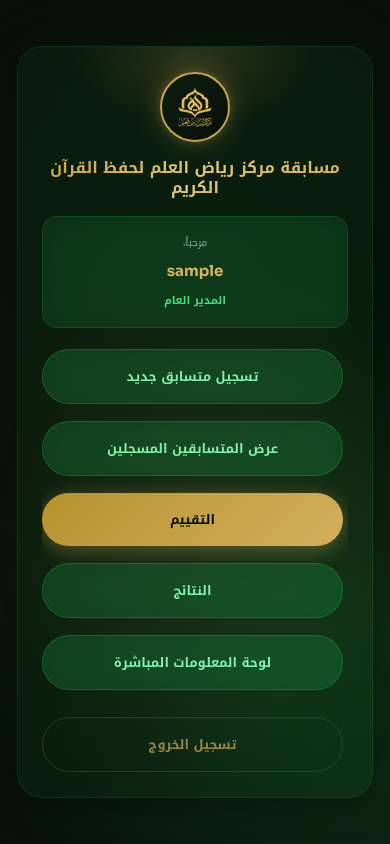
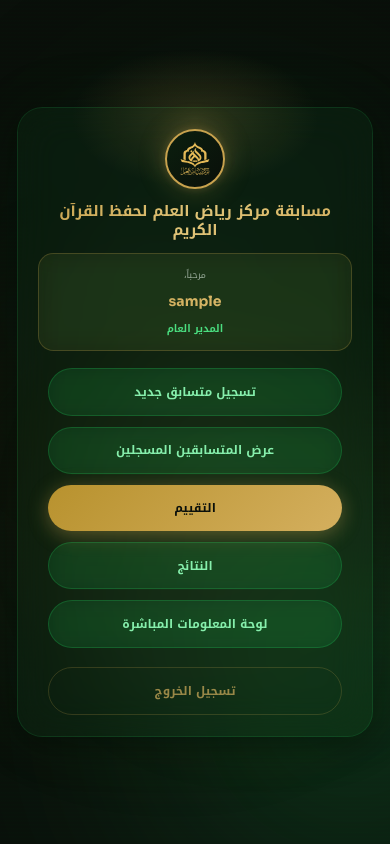
Before and after one commit to hamzaconcepts-eng/qce1447, a Next.js app: page /dashboard in a window 390 px wide. Built offline with nearby package versions, Linux system fonts and the light colour scheme; sample sign-in values are in the browser's storage.

Commit message:
Make live stats page fully responsive for all devices

```diff
--- a/src/app/dashboard/page.tsx
+++ b/src/app/dashboard/page.tsx
@@ -219,13 +219,14 @@ export default function DashboardPage() {
           backdropFilter: 'blur(20px)',
           WebkitBackdropFilter: 'blur(20px)',
           border: '1px solid rgba(34, 197, 94, 0.15)',
-          padding: 'clamp(24px, 3vh, 40px) clamp(24px, 3vw, 32px)',
+          padding: 'clamp(20px, 2.5vh, 32px) clamp(20px, 2.5vw, 28px)',
           borderRadius: 'clamp(20px, 3vh, 32px)',
           boxShadow: '0 8px 32px rgba(0, 0, 0, 0.4), 0 0 80px rgba(34, 197, 94, 0.05)',
           width: '100%',
-          maxWidth: 'clamp(380px, 90vw, 700px)',
-          maxHeight: '95vh',
-          overflow: 'hidden',
+          maxWidth: 'clamp(380px, 90vw, 650px)',
+          height: 'auto',
+          maxHeight: '92vh',
+          overflow: 'visible',
           display: 'flex',
           flexDirection: 'column',
           position: 'relative'
@@ -247,9 +248,9 @@ export default function DashboardPage() {
 
           {/* Logo with Gold Border */}
           <div style={{
-            width: 'clamp(70px, 12vw, 92px)',
-            height: 'clamp(70px, 12vw, 92px)',
-            margin: '0 auto clamp(12px, 1.8vh, 18px)',
+            width: 'clamp(60px, 10vw, 75px)',
+            height: 'clamp(60px, 10vw, 75px)',
+            margin: '0 auto clamp(10px, 1.5vh, 14px)',
             display: 'flex',
             alignItems: 'center',
             justifyContent: 'center',
@@ -264,8 +265,8 @@ export default function DashboardPage() {
             <Image
               src="/images/logo.svg"
               alt="شعار مركز رياض العلم"
-              width={92}
-              height={92}
+              width={75}
+              height={75}
               style={{
                 width: '70%',
                 height: '70%',
@@ -278,8 +279,8 @@ export default function DashboardPage() {
 
           {/* Title with Gold Gradient */}
           <h1 style={{
-            marginBottom: 'clamp(15px, 2vh, 20px)',
-            fontSize: 'clamp(16px, 2.4vw, 24px)',
+            marginBottom: 'clamp(12px, 1.5vh, 16px)',
+            fontSize: 'clamp(15px, 2.2vw, 20px)',
             fontWeight: '700',
             lineHeight: '1.3',
             textAlign: 'center',
@@ -294,14 +295,14 @@ export default function DashboardPage() {
             مسابقة مركز رياض العلم لحفظ القرآن الكريم
           </h1>
 
-          {/* User Info Card - Inner Glass */}
+          {/* User Info Card - Gold Border for Distinction */}
           <div style={{
-            background: 'rgba(34, 197, 94, 0.1)',
+            background: 'rgba(200, 162, 78, 0.08)',
             backdropFilter: 'blur(12px)',
-            border: '1px solid rgba(34, 197, 94, 0.18)',
-            padding: 'clamp(12px, 2vh, 16px)',
+            border: '1px solid rgba(200, 162, 78, 0.25)',
+            padding: 'clamp(10px, 1.5vh, 12px)',
             borderRadius: 'clamp(12px, 1.8vh, 18px)',
-            marginBottom: 'clamp(18px, 2.5vh, 24px)',
+            marginBottom: 'clamp(14px, 2vh, 18px)',
             flexShrink: 0,
             position: 'relative',
             zIndex: 1,
@@ -309,15 +310,15 @@ export default function DashboardPage() {
           }}>
             <p style={{
               color: 'rgba(240, 253, 244, 0.6)',
-              fontSize: 'clamp(10px, 1.2vw, 12px)',
-              marginBottom: 'clamp(4px, 0.6vh, 6px)',
+              fontSize: 'clamp(9px, 1.1vw, 11px)',
+              marginBottom: 'clamp(3px, 0.5vh, 4px)',
               textAlign: 'center',
               fontWeight: '400'
             }}>
               مرحباً،
             </p>
             <p style={{
-              fontSize: 'clamp(15px, 1.8vw, 18px)',
+              fontSize: 'clamp(14px, 1.6vw, 16px)',
               fontWeight: '700',
               textAlign: 'center',
               background: 'linear-gradient(135deg, #C8A24E, #E0C478)',
@@ -329,24 +330,21 @@ export default function DashboardPage() {
             </p>
             <p style={{
               color: '#4ADE80',
-              fontSize: 'clamp(11px, 1.3vw, 13px)',
+              fontSize: 'clamp(10px, 1.2vw, 12px)',
               fontWeight: '600',
-              marginTop: 'clamp(4px, 0.6vh, 6px)',
+              marginTop: 'clamp(3px, 0.5vh, 4px)',
               textAlign: 'center'
             }}>
               {getRoleInArabic(user.role)}
             </p>
           </div>
 
-          {/* Main Buttons - Scrollable */}
+          {/* Main Buttons - No Scrolling Needed */}
           <div style={{
-            flex: 1,
-            overflowY: 'auto',
-            overflowX: 'hidden',
             display: 'flex',
             flexDirection: 'column',
-            gap: 'clamp(16px, 2vh, 20px)',
-            paddingRight: '5px',
+            gap: 'clamp(10px, 1.3vh, 12px)',
+            padding: '0 10px',
             position: 'relative',
             zIndex: 1
           }}>
@@ -357,33 +355,37 @@ export default function DashboardPage() {
               disabled={!canRegister}
               style={{
                 width: '100%',
-                padding: 'clamp(12px, 1.8vh, 14px) clamp(24px, 4vw, 32px)',
+                padding: 'clamp(10px, 1.4vh, 12px) clamp(20px, 3.5vw, 28px)',
                 background: canRegister
-                  ? 'rgba(34, 197, 94, 0.15)'
-                  : 'rgba(200, 162, 78, 0.08)',
+                  ? 'rgba(34, 197, 94, 0.12)'
+                  : 'rgba(200, 162, 78, 0.06)',
                 backdropFilter: 'blur(10px)',
                 color: canRegister ? '#86EFAC' : 'rgba(240, 253, 244, 0.3)',
-                border: canRegister ? '1px solid rgba(34, 197, 94, 0.3)' : '1px solid rgba(200, 162, 78, 0.15)',
+                border: canRegister ? '1px solid rgba(34, 197, 94, 0.25)' : '1px solid rgba(200, 162, 78, 0.12)',
                 borderRadius: '999px',
-                fontSize: 'clamp(13px, 1.5vw, 15px)',
+                fontSize: 'clamp(12px, 1.4vw, 14px)',
                 fontWeight: '700',
                 fontFamily: 'Noto Kufi Arabic, Sora, sans-serif',
                 cursor: canRegister ? 'pointer' : 'not-allowed',
-                transition: 'all 0.25s',
+                transition: 'all 0.3s ease',
                 opacity: canRegister ? 1 : 0.5,
                 flexShrink: 0
               }}
               onMouseEnter={(e) => {
                 if (canRegister) {
                   e.currentTarget.style.transform = 'translateY(-2px)'
-                  e.currentTarget.style.background = 'rgba(34, 197, 94, 0.2)'
-                  e.currentTarget.style.borderColor = 'rgba(34, 197, 94, 0.4)'
+                  e.currentTarget.style.background = 'linear-gradient(135deg, #B8922E, #D4AF5E)'
+                  e.currentTarget.style.color = '#0A0F0A'
+                  e.currentTarget.style.border = 'none'
+                  e.currentTarget.style.boxShadow = '0 6px 24px rgba(200,162,78,0.5)'
                 }
               }}
               onMouseLeave={(e) => {
                 e.currentTarget.style.transform = 'translateY(0)'
-                e.currentTarget.style.background = canRegister ? 'rgba(34, 197, 94, 0.15)' : 'rgba(200, 162, 78, 0.08)'
-                e.currentTarget.style.borderColor = canRegister ? 'rgba(34, 197, 94, 0.3)' : 'rgba(200, 162, 78, 0.15)'
+                e.currentTarget.style.background = 'rgba(34, 197, 94, 0.12)'
+                e.currentTarget.style.color = '#86EFAC'
+                e.currentTarget.style.border = '1px solid rgba(34, 197, 94, 0.25)'
+                e.currentTarget.style.boxShadow = 'none'
               }}
             >
               تسجيل متسابق جديد
@@ -395,56 +397,60 @@ export default function DashboardPage() {
               disabled={!canView}
               style={{
                 width: '100%',
-                padding: 'clamp(12px, 1.8vh, 14px) clamp(24px, 4vw, 32px)',
+                padding: 'clamp(10px, 1.4vh, 12px) clamp(20px, 3.5vw, 28px)',
                 background: canView
-                  ? 'rgba(34, 197, 94, 0.15)'
-                  : 'rgba(200, 162, 78, 0.08)',
+                  ? 'rgba(34, 197, 94, 0.12)'
+                  : 'rgba(200, 162, 78, 0.06)',
                 backdropFilter: 'blur(10px)',
                 color: canView ? '#86EFAC' : 'rgba(240, 253, 244, 0.3)',
-                border: canView ? '1px solid rgba(34, 197, 94, 0.3)' : '1px solid rgba(200, 162, 78, 0.15)',
+                border: canView ? '1px solid rgba(34, 197, 94, 0.25)' : '1px solid rgba(200, 162, 78, 0.12)',
                 borderRadius: '999px',
-                fontSize: 'clamp(13px, 1.5vw, 15px)',
+                fontSize: 'clamp(12px, 1.4vw, 14px)',
                 fontWeight: '700',
                 fontFamily: 'Noto Kufi Arabic, Sora, sans-serif',
                 cursor: canView ? 'pointer' : 'not-allowed',
-                transition: 'all 0.25s',
+                transition: 'all 0.3s ease',
                 opacity: canView ? 1 : 0.5,
                 flexShrink: 0
               }}
               onMouseEnter={(e) => {
                 if (canView) {
                   e.currentTarget.style.transform = 'translateY(-2px)'
-                  e.currentTarget.style.background = 'rgba(34, 197, 94, 0.2)'
-                  e.currentTarget.style.borderColor = 'rgba(34, 197, 94, 0.4)'
+                  e.currentTarget.style.background = 'linear-gradient(135deg, #B8922E, #D4AF5E)'
+                  e.currentTarget.style.color = '#0A0F0A'
+                  e.currentTarget.style.border = 'none'
+                  e.currentTarget.style.boxShadow = '0 6px 24px rgba(200,162,78,0.5)'
                 }
               }}
               onMouseLeave={(e) => {
                 e.currentTarget.style.transform = 'translateY(0)'
-                e.currentTarget.style.background = canView ? 'rgba(34, 197, 94, 0.15)' : 'rgba(200, 162, 78, 0.08)'
-                e.currentTarget.style.borderColor = canView ? 'rgba(34, 197, 94, 0.3)' : 'rgba(200, 162, 78, 0.15)'
+                e.currentTarget.style.background = 'rgba(34, 197, 94, 0.12)'
+                e.currentTarget.style.color = '#86EFAC'
+                e.currentTarget.style.border = '1px solid rgba(34, 197, 94, 0.25)'
+                e.currentTarget.style.boxShadow = 'none'
               }}
             >
               عرض المتسابقين المسجلين
             </button>
 
-            {/* Evaluate - Admin & Evaluator - GOLD BUTTON */}
+            {/* Evaluate - Admin & Evaluator - ALWAYS GOLD */}
             <button
               onClick={() => canEvaluate && router.push('/dashboard/evaluate')}
               disabled={!canEvaluate}
               style={{
                 width: '100%',
-                padding: 'clamp(12px, 1.8vh, 14px) clamp(24px, 4vw, 32px)',
+                padding: 'clamp(10px, 1.4vh, 12px) clamp(20px, 3.5vw, 28px)',
                 background: canEvaluate
                   ? 'linear-gradient(135deg, #B8922E, #D4AF5E)'
-                  : 'rgba(200, 162, 78, 0.08)',
+                  : 'rgba(200, 162, 78, 0.06)',
                 color: canEvaluate ? '#0A0F0A' : 'rgba(240, 253, 244, 0.3)',
-                border: canEvaluate ? 'none' : '1px solid rgba(200, 162, 78, 0.15)',
+                border: canEvaluate ? 'none' : '1px solid rgba(200, 162, 78, 0.12)',
                 borderRadius: '999px',
-                fontSize: 'clamp(13px, 1.5vw, 15px)',
+                fontSize: 'clamp(12px, 1.4vw, 14px)',
                 fontWeight: '700',
                 fontFamily: 'Noto Kufi Arabic, Sora, sans-serif',
                 cursor: canEvaluate ? 'pointer' : 'not-allowed',
-                transition: 'all 0.25s',
+                transition: 'all 0.3s ease',
                 opacity: canEvaluate ? 1 : 0.5,
                 boxShadow: canEvaluate ? '0 4px 20px rgba(200,162,78,0.4)' : 'none',
                 flexShrink: 0
@@ -468,28 +474,32 @@ export default function DashboardPage() {
               onClick={() => router.push('/dashboard/results')}
               style={{
                 width: '100%',
-                padding: 'clamp(12px, 1.8vh, 14px) clamp(24px, 4vw, 32px)',
-                background: 'rgba(34, 197, 94, 0.15)',
+                padding: 'clamp(10px, 1.4vh, 12px) clamp(20px, 3.5vw, 28px)',
+                background: 'rgba(34, 197, 94, 0.12)',
                 backdropFilter: 'blur(10px)',
                 color: '#86EFAC',
-                border: '1px solid rgba(34, 197, 94, 0.3)',
+                border: '1px solid rgba(34, 197, 94, 0.25)',
                 borderRadius: '999px',
-                fontSize: 'clamp(13px, 1.5vw, 15px)',
+                fontSize: 'clamp(12px, 1.4vw, 14px)',
                 fontWeight: '700',
                 fontFamily: 'Noto Kufi Arabic, Sora, sans-serif',
                 cursor: 'pointer',
-                transition: 'all 0.25s',
+                transition: 'all 0.3s ease',
                 flexShrink: 0
               }}
               onMouseEnter={(e) => {
                 e.currentTarget.style.transform = 'translateY(-2px)'
-                e.currentTarget.style.background = 'rgba(34, 197, 94, 0.2)'
-                e.currentTarget.style.borderColor = 'rgba(34, 197, 94, 0.4)'
+                e.currentTarget.style.background = 'linear-gradient(135deg, #B8922E, #D4AF5E)'
+                e.currentTarget.style.color = '#0A0F0A'
+                e.currentTarget.style.border = 'none'
+                e.currentTarget.style.boxShadow = '0 6px 24px rgba(200,162,78,0.5)'
               }}
               onMouseLeave={(e) => {
                 e.currentTarget.style.transform = 'translateY(0)'
-                e.currentTarget.style.background = 'rgba(34, 197, 94, 0.15)'
-                e.currentTarget.style.borderColor = 'rgba(34, 197, 94, 0.3)'
+                e.currentTarget.style.background = 'rgba(34, 197, 94, 0.12)'
+                e.currentTarget.style.color = '#86EFAC'
+                e.currentTarget.style.border = '1px solid rgba(34, 197, 94, 0.25)'
+                e.currentTarget.style.boxShadow = 'none'
               }}
             >
               النتائج
@@ -500,28 +510,32 @@ export default function DashboardPage() {
               onClick={() => router.push('/dashboard/live')}
               style={{
                 width: '100%',
-                padding: 'clamp(12px, 1.8vh, 14px) clamp(24px, 4vw, 32px)',
-                background: 'rgba(34, 197, 94, 0.15)',
+                padding: 'clamp(10px, 1.4vh, 12px) clamp(20px, 3.5vw, 28px)',
+                background: 'rgba(34, 197, 94, 0.12)',
                 backdropFilter: 'blur(10px)',
                 color: '#86EFAC',
-                border: '1px solid rgba(34, 197, 94, 0.3)',
+                border: '1px solid rgba(34, 197, 94, 0.25)',
                 borderRadius: '999px',
-                fontSize: 'clamp(13px, 1.5vw, 15px)',
+                fontSize: 'clamp(12px, 1.4vw, 14px)',
                 fontWeight: '700',
                 fontFamily: 'Noto Kufi Arabic, Sora, sans-serif',
                 cursor: 'pointer',
-                transition: 'all 0.25s',
+                transition: 'all 0.3s ease',
                 flexShrink: 0
               }}
               onMouseEnter={(e) => {
                 e.currentTarget.style.transform = 'translateY(-2px)'
-                e.currentTarget.style.background = 'rgba(34, 197, 94, 0.2)'
-                e.currentTarget.style.borderColor = 'rgba(34, 197, 94, 0.4)'
+                e.currentTarget.style.background = 'linear-gradient(135deg, #B8922E, #D4AF5E)'
+                e.currentTarget.style.color = '#0A0F0A'
+                e.currentTarget.style.border = 'none'
+                e.currentTarget.style.boxShadow = '0 6px 24px rgba(200,162,78,0.5)'
               }}
               onMouseLeave={(e) => {
                 e.currentTarget.style.transform = 'translateY(0)'
-                e.currentTarget.style.background = 'rgba(34, 197, 94, 0.15)'
-                e.currentTarget.style.borderColor = 'rgba(34, 197, 94, 0.3)'
+                e.currentTarget.style.background = 'rgba(34, 197, 94, 0.12)'
+                e.currentTarget.style.color = '#86EFAC'
+                e.currentTarget.style.border = '1px solid rgba(34, 197, 94, 0.25)'
+                e.currentTarget.style.boxShadow = 'none'
               }}
             >
               لوحة المعلومات المباشرة
@@ -532,17 +546,17 @@ export default function DashboardPage() {
               onClick={handleLogout}
               style={{
                 width: '100%',
-                padding: 'clamp(12px, 1.8vh, 14px) clamp(24px, 4vw, 32px)',
+                padding: 'clamp(10px, 1.4vh, 12px) clamp(20px, 3.5vw, 28px)',
                 background: 'transparent',
                 color: '#D4AF5E',
                 border: '1px solid rgba(200, 162, 78, 0.3)',
                 borderRadius: '999px',
-                fontSize: 'clamp(13px, 1.5vw, 15px)',
+                fontSize: 'clamp(12px, 1.4vw, 14px)',
                 fontWeight: '700',
                 fontFamily: 'Noto Kufi Arabic, Sora, sans-serif',
                 cursor: 'pointer',
                 transition: 'all 0.2s',
-                marginTop: 'clamp(8px, 1.2vh, 12px)',
+                marginTop: 'clamp(6px, 1vh, 10px)',
                 flexShrink: 0,
                 opacity: 0.7
               }}
```
